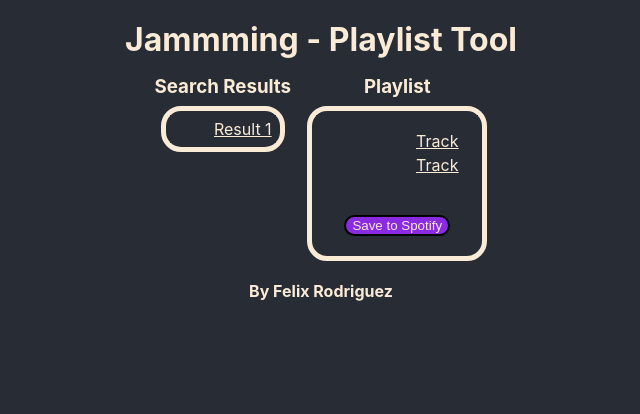
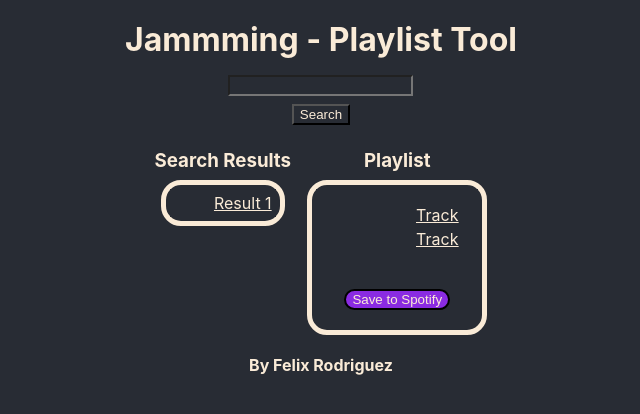
Before and after one commit to ItsFelixRodriguez/jammming, a React (Create React App) app: page / in a window 1280 px wide. Shown: the top 414 px of the page, without its empty margins (319-959 px from the left). Built offline with nearby package versions, Linux system fonts and the light colour scheme.

Commit message:
finally added a search bar

```diff
--- a/src/components/App/AppComponent.js
+++ b/src/components/App/AppComponent.js
@@ -1,14 +1,18 @@
 import React from "react";
 import './App.css'
 import Playlist from "../Playlist/Playlist";
-import Tracklist from "../Tracklist/Tracklist";
+// import Tracklist from "../Tracklist/Tracklist";
 import SearchResults from "../SearchResults/SearchResults";
+import SearchBar   from "../SearchBar/SearchBar"
 
 
 function AppComponent() {
     return (
         <div>
         <h1>Jammming - Playlist Tool</h1>
+            <div className="searchBar">
+                <SearchBar />
+            </div>
              <div className="container">
                 <SearchResults />
                 <Playlist />
--- a/src/components/SearchBar/SearchBar.css
+++ b/src/components/SearchBar/SearchBar.css
@@ -0,0 +1,15 @@
+.search-bar {
+    width: 200px;
+    margin: 10px;
+  }
+
+  .search-bar input {
+    border: 1px solid black;
+    padding: 10px;
+  }
+
+  .search-bar button {
+    background-color: blue;
+    color: white;
+    padding: 10px;
+  }
--- a/src/components/SearchBar/SearchBar.js
+++ b/src/components/SearchBar/SearchBar.js
@@ -1,2 +1,21 @@
-import React from 'react';
-import './SearchBar.css';
+import React, { useState } from "react";
+import './SearchBar.css'
+
+    const SearchBar = () => {
+      const [value, setValue] = useState('');
+
+      return (
+        <div>
+          <input
+            type="text"
+            value={value}
+            onChange={(e) => setValue(e.target.value)}
+          />
+          <button onClick={() => {
+            console.log(value);
+          }}>Search</button>
+        </div>
+      );
+    };
+
+    export default SearchBar;
```
